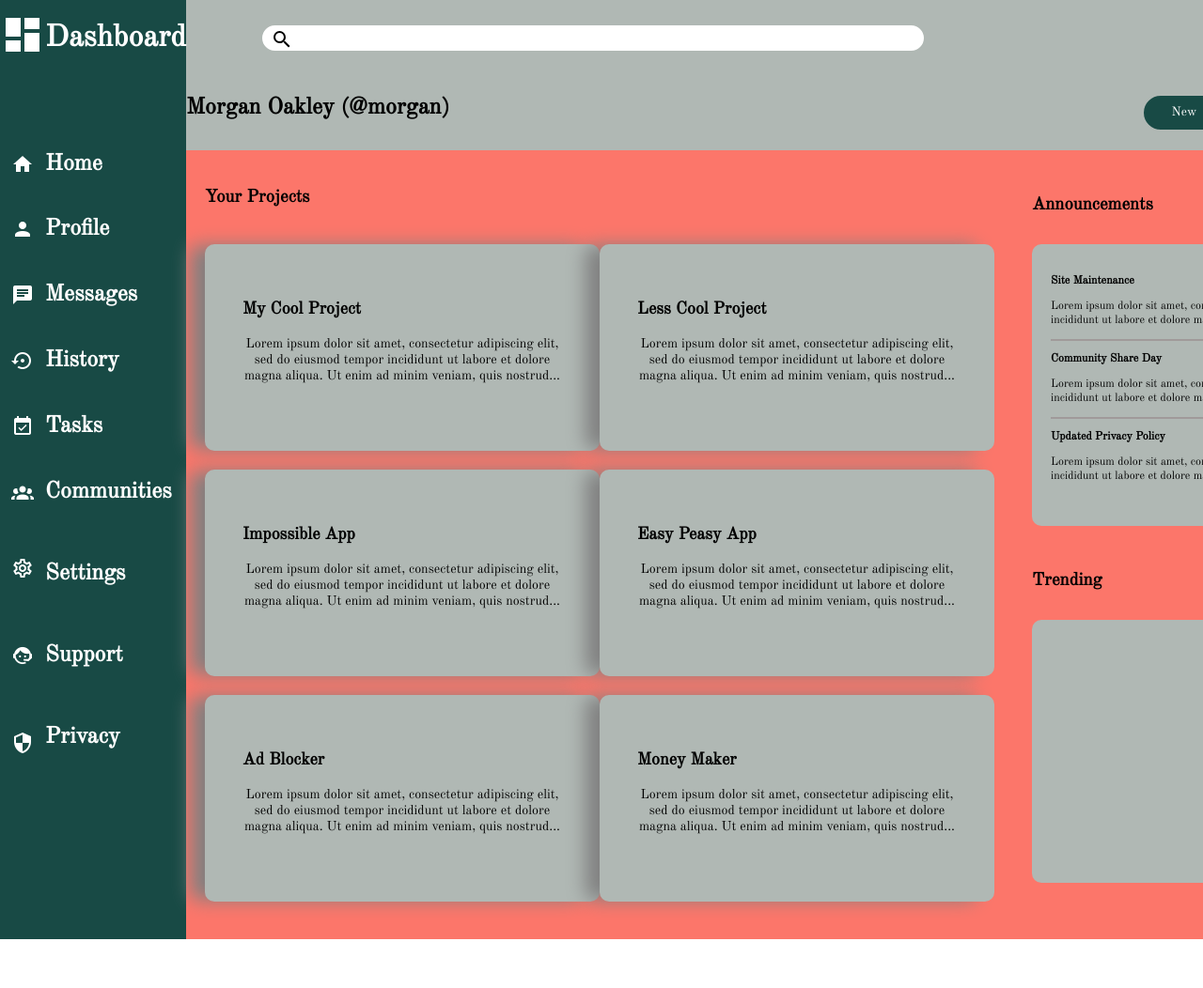
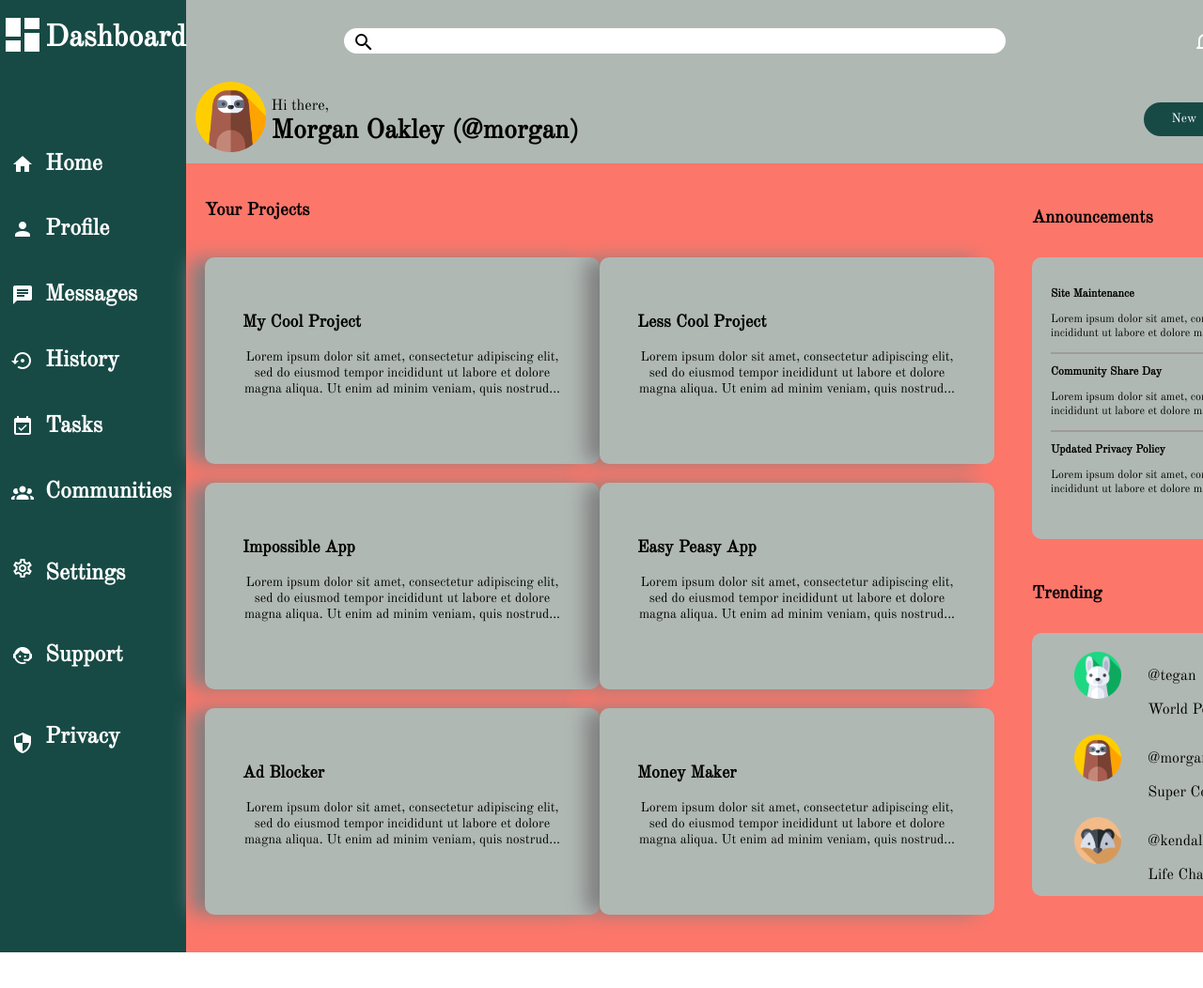
Before and after one commit to kiernans/odin-admin, a plain HTML site: page index.html in a window 1280 px wide. Shown: the top 1052 px of the page at 94% size. Drawn offline with Linux system fonts and the light colour scheme.

Commit message:
Add avatar icons and finish trending section

```diff
--- a/index.html
+++ b/index.html
@@ -15,13 +15,13 @@
                     <img src="./images/magnify.svg" alt="search-svg" id="search-svg">
                     <input type="text" class="searchbar">
                 </div>
-
-                <div></div>
-                <div></div>
+                <img src="./images/bell-outline.png" alt="reminder-png" id="reminder-png">
+                <img src="./images/sloth.png" alt="sloth-avatar" id="sloth-avatar">
                 <h3>Morgan Oakley</h3>
             </div>
             <div class="bottom-header">
-                <h2>Morgan Oakley (@morgan)</h2>
+                <img src="./images/sloth.png" alt="sloth-avatar" id="sloth-avatar2">
+                <p>Hi there, <br><span id='bigger'>Morgan Oakley (@morgan)</span></p>
                 <button>New</button>
                 <button>Upload</button>
                 <button>Share</button>
@@ -108,7 +108,21 @@
                 </div>
                 <h3>Trending</h3>
                 <div class="trending">
-
+                    <img src="./images/rabbit.png" alt="rabbit-avatar" id="rabbit-avatar">
+                    <div>
+                        <p>@tegan</p>
+                        <p>World Peace Builder</p>
+                    </div>
+                    <img src="./images/sloth.png" alt="sloth-avatar" id="sloth-avatar">
+                    <div>
+                        <p>@morgan</p>
+                        <p>Super Cool Project</p>
+                    </div>
+                    <img src="./images/weasel.png" alt="weasel-avatar" id="weasel-avatar">
+                    <div>
+                        <p>@kendall</p>
+                        <p>Life Changing App</p>
+                    </div>
                 </div>
             </div>
         </div>
--- a/style.css
+++ b/style.css
@@ -31,9 +31,27 @@ body, html {
 
 .header .top-header {
     display: grid;
-    grid-template-columns: 5fr 1fr 1fr 1fr;
+    grid-template-columns: 6fr 0.5fr 0.5fr 1fr;
     justify-items: center;
     align-items: center;
+}
+
+#sloth-avatar {
+    height: 50px;
+    width: 50px;
+    position: relative;
+    left: 25px;
+}
+#sloth-avatar2 {
+    height: 75px;
+    width: 75px;
+    position: relative;
+    left: 10px;
+}
+
+#bigger {
+    font-size: 28px;
+    font-weight: bold;
 }
 
 .searchbar {
@@ -57,7 +75,7 @@ body, html {
 
 .header .bottom-header {
     display: grid;
-    grid-template-columns: 5fr 0.5fr 0.5fr 0.5fr;
+    grid-template-columns: 0.5fr 5fr 0.5fr 0.5fr 0.5fr;
 }
 
 button {
@@ -196,12 +214,28 @@ button {
 }
 
 .trending {
+    display: grid;
+    grid-template-columns: 1fr 2fr;
+    grid-template-rows: repeat(3, 1fr);
     background-color: var(--header-background);
     border-radius: 10px;
     height: 240px;
-    width: 427px;
+    width: 310px;
     color: black;
     padding: 20px;
     position: relative;
     bottom: 20px;
 }
+
+#rabbit-avatar {
+    height: 50px;
+    width: 50px;
+    position: relative;
+    left: 25px;
+}
+#weasel-avatar {
+    height: 50px;
+    width: 50px;
+    position: relative;
+    left: 25px;
+}
```
Also changed, not shown: images/rabbit.png (added), images/sloth.png (added), images/weasel.png (added).
